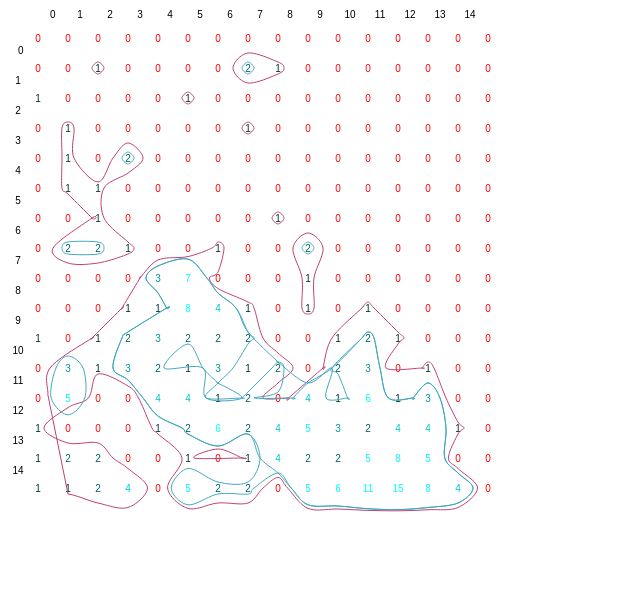
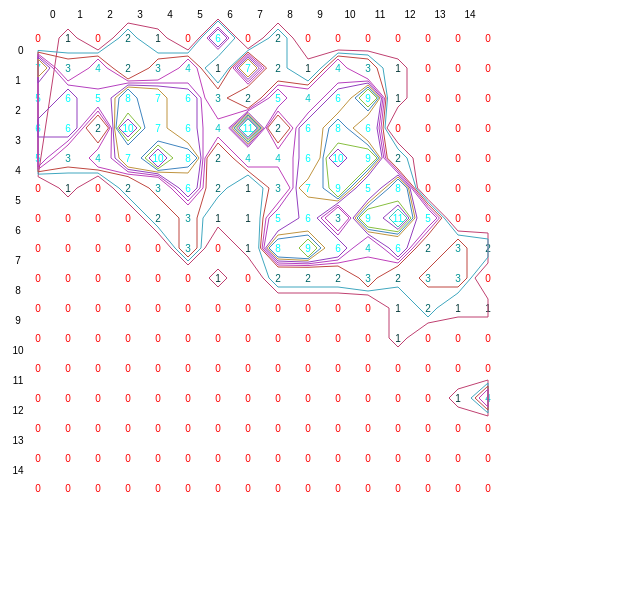
Before and after one commit to CartoDB/torque, a website: page examples/contour.html in a window 1280 px wide. Shown: the whole page, without its empty margins (0-640 px from the left). Drawn offline with Linux system fonts and the light colour scheme.

Commit message:
updates sandbox

```diff
--- a/examples/contour.html
+++ b/examples/contour.html
@@ -5,6 +5,8 @@
 <script type="text/javascript">
 
 	var tile = {"x":[96,64,160,64,48,192,16,80,112,16,64,176,80,64,32,176,16,144,176,176,112,128,224,16,16,176,16,0,64,160,128,160,208,80,192,0,80,16,192,128,208,160,128,192,32,112,144,112,80,32,80,112,32,80,112,80,32,144,112,144,32,80,32,176,112,208,32,96,192,144,160,144,208,144,0,112,224,160,16,0,208,128,48,0,176,96,96,48,48,64,96,48,96,48,96],"y":[176,192,208,160,176,208,224,32,48,64,144,224,208,128,96,240,112,208,160,192,208,208,240,192,240,144,80,160,208,160,176,192,240,128,240,240,144,48,192,224,192,240,16,160,176,16,224,224,240,224,192,176,16,160,240,224,160,240,160,192,80,176,240,208,192,224,112,208,224,128,176,144,176,112,224,144,208,224,176,208,208,96,64,32,176,112,144,144,112,176,192,160,160,240,240],"z":6,"coord":{"x":18,"y":24,"z":6},"timeCount":[95],"timeIndex":[0],"renderDataPos":[0,1,2,3,4,5,6,7,8,9,10,11,12,13,14,15,16,17,18,19,20,21,22,23,24,25,26,27,28,29,30,31,32,33,34,35,36,37,38,39,40,41,42,43,44,45,46,47,48,49,50,51,52,53,54,55,56,57,58,59,60,61,62,63,64,65,66,67,68,69,70,71,72,73,74,75,76,77,78,79,80,81,82,83,84,85,86,87,88,89,90,91,92,93,94],"renderData":[3,4,3,3,3,4,2,1,1,1,1,5,2,3,1,11,2,5,2,6,2,4,4,5,1,1,1,1,1,1,2,1,8,7,15,1,8,1,1,4,3,6,1,1,1,2,2,1,5,2,4,1,1,2,2,1,1,5,2,4,1,1,2,2,2,5,2,6,8,1,2,1,1,2,1,1,1,2,3,1,4,1,2,1,3,1,4,1,1,2,1,2,2,4,2],"maxDate":0};
+
+var tile = {"x":[176,48,80,96,128,112,160,16,144,192,224,128,64,80,224,224,176,208,160,96,112,144,48,224,176,240,240,16,80,112,160,144,96,128,96,192,80,112,176,176,128,192,64,144,160,240,208,160,208,192,192,208,32,144,48,160,0,128,16,112,96,80,192,128,16,48,144,96,192,0,128,176,144,160,80,112,64,64,16,64,128,48,0,112,176,144,96,32,80,176,96,192,128,32,0,160,64,16,192,64,32,48],"y":[64,16,32,16,48,48,32,64,48,32,128,32,64,48,112,144,128,96,48,80,32,32,80,192,112,112,144,48,112,64,80,64,48,16,96,160,80,16,96,48,64,128,32,16,112,192,128,128,112,144,112,144,16,80,32,64,64,112,32,80,32,16,64,128,0,0,128,0,16,16,80,32,112,16,64,112,48,96,16,80,96,64,32,96,16,96,64,48,96,80,128,96,0,32,48,96,16,80,80,0,64,48],"z":5,"coord":{"x":9,"y":11,"z":5},"timeCount":[102],"timeIndex":[0],"renderDataPos":[0,1,2,3,4,5,6,7,8,9,10,11,12,13,14,15,16,17,18,19,20,21,22,23,24,25,26,27,28,29,30,31,32,33,34,35,36,37,38,39,40,41,42,43,44,45,46,47,48,49,50,51,52,53,54,55,56,57,58,59,60,61,62,63,64,65,66,67,68,69,70,71,72,73,74,75,76,77,78,79,80,81,82,83,84,85,86,87,88,89,90,91,92,93,94,95,96,97,98,99,100,101],"renderData":[9,2,6,1,2,11,6,3,6,1,3,5,10,6,3,1,3,5,8,2,2,4,2,1,4,2,1,6,3,4,9,6,4,2,1,1,6,7,9,6,4,2,7,1,6,4,3,2,2,1,6,2,4,7,8,10,5,8,6,1,3,4,2,2,1,2,2,6,1,7,3,9,9,4,8,1,7,2,3,3,5,7,5,1,3,6,2,2,3,5,1,11,2,5,6,3,3,1,8,1,4,10],"maxDate":0};
 
 	var grid = gridData(tile);
 	var canvas = document.getElementById("sample");
@@ -31,8 +33,8 @@
 
 	var cellsX = grid[0].length-1;
 	var cellsY = grid.length-1;
-	// var contourValues = [1,2,3,4,5,6];
-	var contourValues = [1,2];
+	var contourValues = [1,2,3,4,5,6,7,8,9,10,11,12,13];
+	// var contourValues = [6];
 	var lines = [];
 	for(var c = 0; c < contourValues.length; c++){
 		lines[c] = [];
@@ -58,8 +60,8 @@
 			}
 			else{
 				pointsTraveled.add(x+":"+y);
-				var NW = grid[y][x],
-						    NE = grid[y][x+1],
+				var NW = grid[y]? grid[y][x]: 0,
+						    NE = grid[y]? grid[y][x+1]: 0,
 						    SE = grid[y+1]? grid[y+1][x+1]: 0,
 						    SW = grid[y+1]? grid[y+1][x]: 0
 				var cornerValues = [NW, NE, SE, SW];
@@ -116,8 +118,8 @@
 				plainArray.push(30 + 30*line[p].coord.y + 30 * relativePosition.y);
 			}
 		}
-		// return plainArray;
-		return cSpline(plainArray, 0.5, 10, true);
+		return plainArray;
+		// return cSpline(plainArray, 0.5, 10, true);
 	}
 
 	function gridData(tile){
@@ -153,7 +155,10 @@
 
 		var next, relativePosition;
 
-
+		var diff;
+		if (previousPos){
+			diff = [previousPos.x - currentPos.x, previousPos.y - currentPos.y];
+		}
 
 		if (type === 0 || type === 15) return null;
 		else if (type === 1 || type === 14){
@@ -172,9 +177,18 @@
 					x: 0,
 					y: 1 - this._lerp(cornerValues[3], cornerValues[0], contourValue)
 				},{
-					x: this._lerp(cornerValues[3], cornerValues[2], contourValue),
-					y: 1
+					x: 0,
+					y: 1 - this._lerp(cornerValues[3], cornerValues[0], contourValue)
 				}];
+				if (diff && diff[0] === -1){
+					relativePosition = [{
+						x: 0,
+						y: 1 - this._lerp(cornerValues[3], cornerValues[0], contourValue)
+					},{
+						x: this._lerp(cornerValues[3], cornerValues[2], contourValue),
+						y: 1
+					}];
+				}
 			}
 		}
 		else if (type === 2 || type === 13){
@@ -184,9 +198,18 @@
 					x: this._lerp(cornerValues[2], cornerValues[3], contourValue),
 					y: 1
 				},{
-					x: 1,
-					y: 1 - this._lerp(cornerValues[2], cornerValues[1], contourValue)
+					x: this._lerp(cornerValues[3], cornerValues[2], contourValue),
+					y: 1
 				}];
+				if (diff && diff[1] === 1){
+					relativePosition = [{
+						x: this._lerp(cornerValues[2], cornerValues[3], contourValue),
+						y: 1
+					},{
+						x: 1,
+						y: this._lerp(cornerValues[1], cornerValues[2], contourValue)
+					}];
+				}
 			} else {
 				relativePosition = [{
 					x: 1,
@@ -222,12 +245,21 @@
 
 			if (type === 11){
 				relativePosition = [{
+					x: 0,
+					y: this._lerp(cornerValues[1], cornerValues[2], contourValue)
+				},{
 					x: 1,
 					y: this._lerp(cornerValues[1], cornerValues[2], contourValue)
-				},{
-					x: 1 - this._lerp(cornerValues[1], cornerValues[0], contourValue),
-					y: 0
 				}];
+				if (diff && diff[0] === 1){
+					relativePosition = [{
+						x: 0,
+						y: this._lerp(cornerValues[1], cornerValues[2], contourValue)
+					},{
+						x: this._lerp(cornerValues[0], cornerValues[1], contourValue),
+						y: 0
+					}];
+				}
 			} else {
 				relativePosition = [{
 					x: this._lerp(cornerValues[1], cornerValues[0], contourValue),
@@ -268,6 +300,15 @@
 					x: this._lerp(cornerValues[0], cornerValues[1], contourValue),
 					y: 0
 				}];
+				if (diff && diff[1] === -1){
+					relativePosition = [{
+						x: 0,
+						y: this._lerp(cornerValues[1], cornerValues[2], contourValue)
+					},{
+						x: 0,
+						y: this._lerp(cornerValues[0], cornerValues[3], contourValue)
+					}];
+				}
 			} else {
 				relativePosition = [{
 					x: 0,
@@ -278,14 +319,21 @@
 				}];
 			}
 		}
-		else if (type === 5) {
+
+		if (type === 5 || type === 10) {
+			var avg = cornerValues.reduce(function(a, b) { return a + b; }) / cornerValues.length;
+			if (avg < contourValue){
+				type = type%10 + 5;
+			}
+		}
+
+		if (type === 5) {
 			if (!previousPos) return null;
-			var diff = [previousPos.x - currentPos.x, previousPos.y - currentPos.y];
 			// 8
 			if (diff[0] === -1){
 				return {
 					x: currentPos.x,
-					y: currentPos.y + 1,
+					y: currentPos.y - 1,
 					relativePosition: [{
 						x: 0,
 						y: this._lerp(cornerValues[3], cornerValues[0], contourValue),
@@ -298,13 +346,13 @@
 			} else if (diff[0] === 1){
 				return {
 					x: currentPos.x,
-					y: currentPos.y - 1,
+					y: currentPos.y + 1,
 					relativePosition: [{
 						x: this._lerp(cornerValues[2], cornerValues[3], contourValue),
 						y: 1
 					},{
-						x: 1,
-						y: 1 - this._lerp(cornerValues[2], cornerValues[1], contourValue)
+						x: this._lerp(cornerValues[3], cornerValues[2], contourValue),
+						y: 1
 					}]
 				};
 			// 2
@@ -330,7 +378,7 @@
 						y: this._lerp(cornerValues[0], cornerValues[3], contourValue)
 					},{
 						x: 1,
-						y: this._lerp(cornerValues[2], cornerValues[1], contourValue)
+						y: 1 - this._lerp(cornerValues[2], cornerValues[1], contourValue)
 					}]
 				};
 			}
@@ -404,12 +452,13 @@
 	// 	return Math.max(Math.min(1 + (-0.5) * (contourValue - valueA) / (valueB - valueA), 0.8), 0.2);
 	// }
 
-	function map_range(value, low1, high1, low2, high2) {
+	// function _lerp (low1, high1, value) {
+	//     return 0.3 + (0.7 - 0.3) * (value - low1) / (high1 - low1);
+	// }
+
+	function _lerp(low1, high1, value) {
+		var low2 = 0.3, high2 = 0.7;
 	    return low2 + (high2 - low2) * (value - low1) / (high1 - low1);
-	}
-
-	function _lerp (istart, istop, value) {
-		return 0.2 + (0.6) * ((value - istart) / (istop - istart));
 	}
 
 	function cSpline(points, tension, numOfSeg, close) {
```
